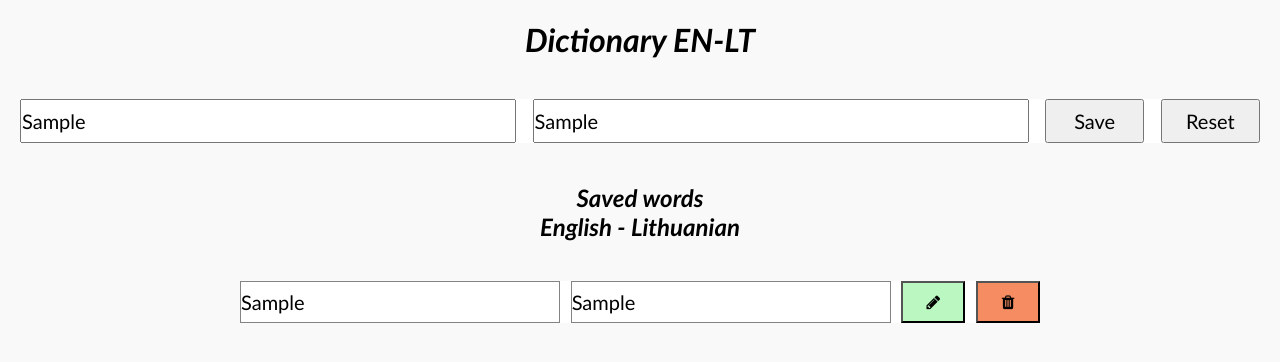
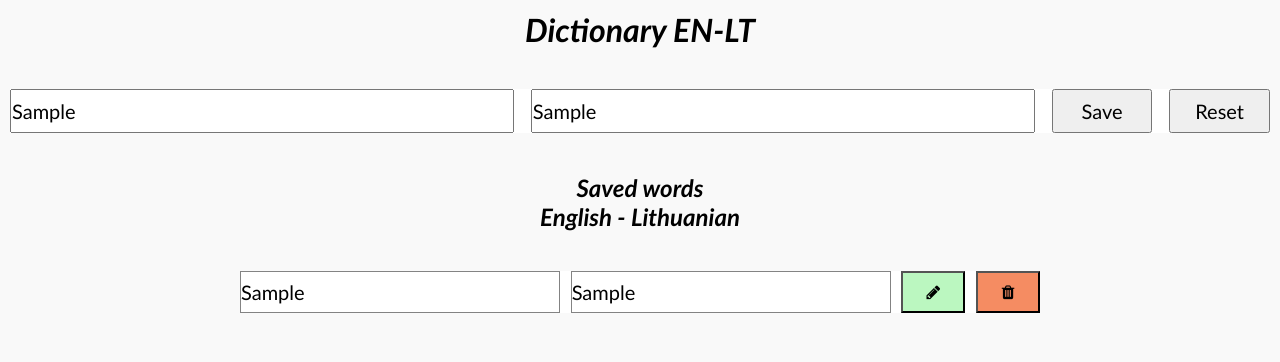
Before and after one commit to ST-dev28/25-dictionary-en-lt, a website with bundled scripts: page index.html in a window 1280 px wide. Both pictures are taken after typing "Sample", "Sample" into the empty fields and a click on the button "Save". Built offline with nearby package versions, Linux system fonts and the light colour scheme.

Commit message:
CSS adjustment

```diff
--- a/css/main.css
+++ b/css/main.css
@@ -7,7 +7,7 @@ body {
   flex-direction: column;
   align-items: center;
   gap: 40px;
-  padding: 20px;
+  padding: 10px;
 }
 h1,
 h2 {
@@ -27,6 +27,7 @@ form {
 }
 .words {
   width: 800px;
+  max-width: 100%;
 }
 
 form.hide {
@@ -34,6 +35,7 @@ form.hide {
 }
 form > input {
   width: 40%;
+  min-width: 250px;
   font-size: 20px;
   line-height: 40px;
 }
@@ -44,7 +46,8 @@ form > button {
   cursor: pointer;
 }
 
-form > div {
+.memo {
+  /*min-width: 250px;*/
   width: 40%;
   border: 1px solid rgb(131, 131, 131);
   line-height: 40px;
```
